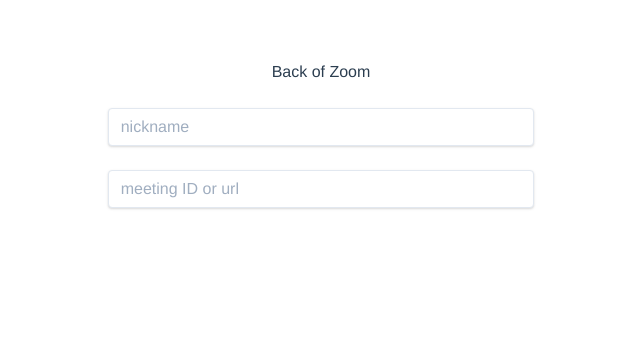
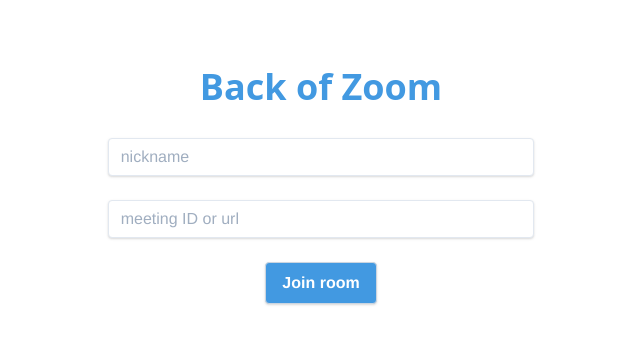
Before and after one commit to seanyang0813/backofzoom, a Vue app: page / in a window 1280 px wide. Shown: the top 344 px of the page, without its empty margins (319-959 px from the left). Built offline with nearby package versions, Linux system fonts and the light colour scheme.

Commit message:
updated the styling of the home page

```diff
--- a/src/components/Home.vue
+++ b/src/components/Home.vue
@@ -1,13 +1,18 @@
 <template>
   <div class="flex flex-col flex justify-center w-1/3">
     <div class="mb-6">
-      <h1>Back of Zoom</h1>
+      <h1 class="font-sans Roboto font-bold text-4xl text-blue-500">Back of Zoom</h1>
     </div>
     <div class="mb-6">
-      <input v-model="name" placeholder="nickname" class="shadow appearance-none border rounded w-full py-2 px-3 text-gray-700 leading-tight focus:outline-none focus:shadow-outline">
+      <input v-model="name" placeholder="nickname" class="shadow appearance-none border rounded w-full py-2 px-3 text-gray-700 leading-tight focus:outline-none focus:shadow-outline" maxlength="20">
     </div>
     <div class="mb-6">
       <input v-model="id" placeholder="meeting ID or url" class="shadow appearance-none border rounded w-full py-2 px-3 text-gray-700 leading-tight focus:outline-none focus:shadow-outline">
+    </div>
+    <div class="mb-6">
+      <button v-on:click="join" class="bg-blue-500 hover:bg-blue-600 text-white font-semibold py-2 px-4 border border-gray-400 rounded shadow">
+        Join room
+      </button>
     </div>
   </div>
 </template>
@@ -18,7 +23,13 @@
   data: function() {
     return {
       name: "",
-      id: null,
+      id: "",
+    }
+  },
+  methods: {
+    join: function () {
+      console.log(this.name)
+      console.log(this.id)
     }
   }
 }
```
